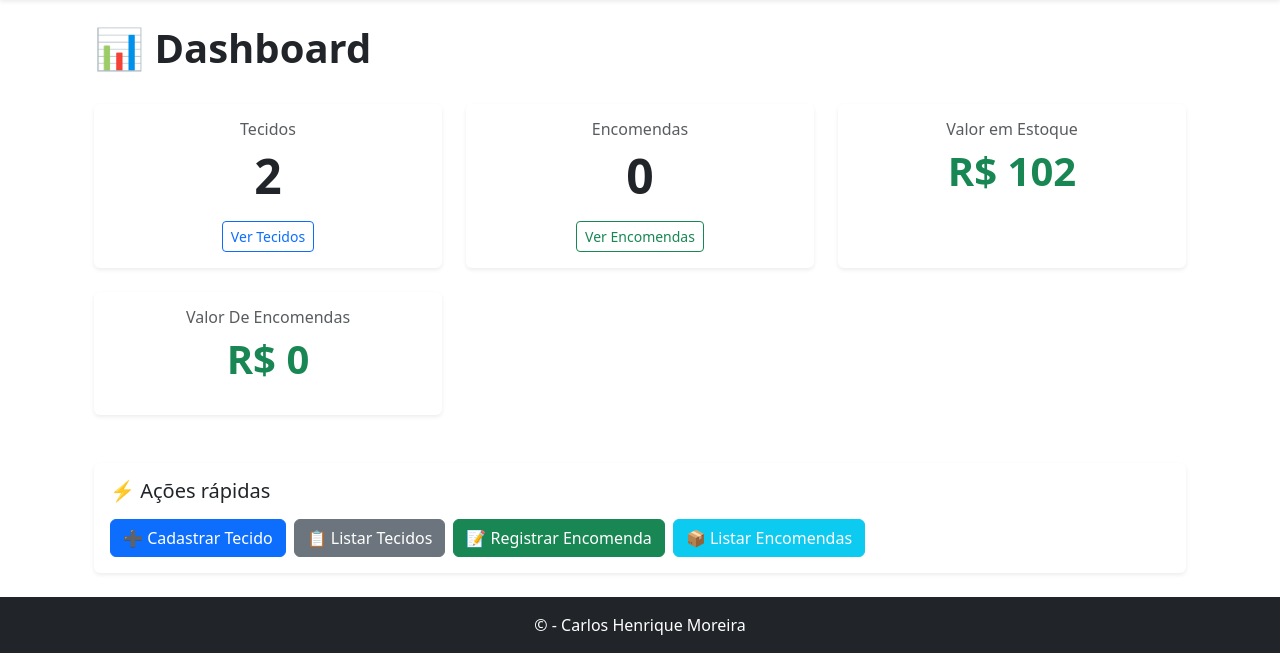
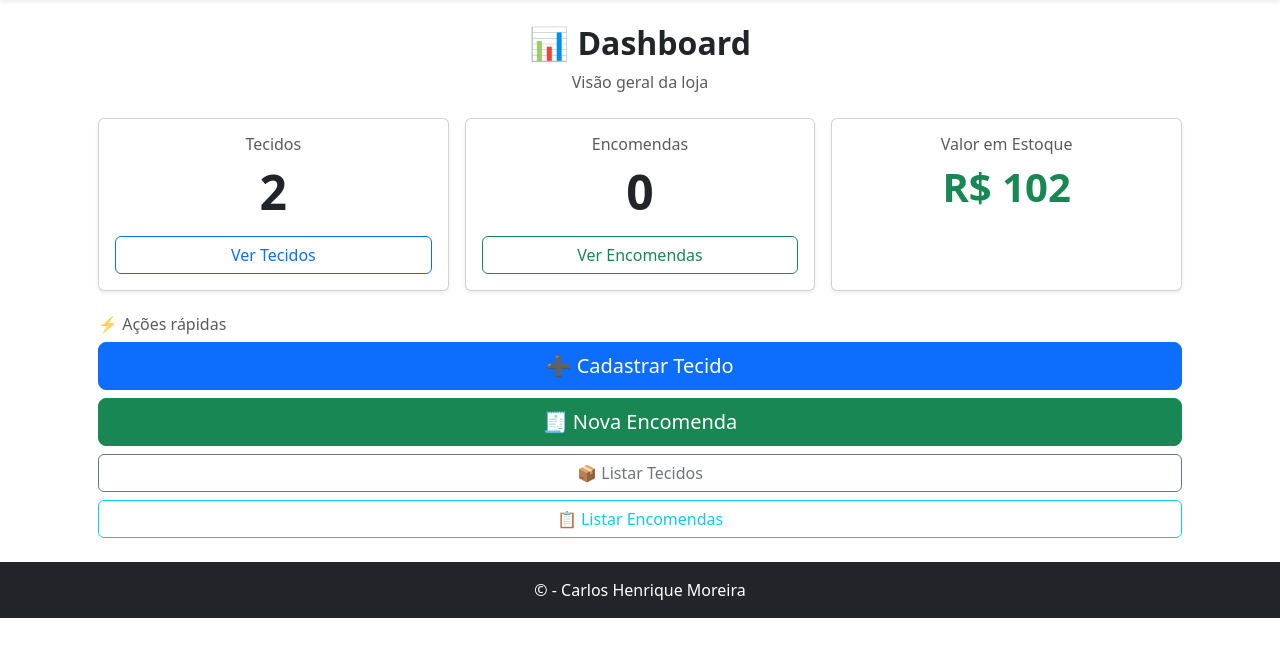
Before and after one commit to CARLOS4343/Loja_roupas, a Django app: page / in a window 1280 px wide. Shown: the part 138-800 px from the top of the page. Run offline with Django 5.2, Linux system fonts and the light colour scheme; data comes from the database, SQL or seed files in the repository.

```diff
--- a/Estoque/templates/estoque/home.html
+++ b/Estoque/templates/estoque/home.html
@@ -1,95 +1,74 @@
 {% extends 'estoque/base.html' %}
-
 {% block title %}Dashboard{% endblock %}
 
 {% block content %}
-
-<div class="container mt-4">
+<div class="container-fluid px-3">
 
     <!-- Título -->
-    <div class="d-flex justify-content-between align-items-center mb-4">
-        <h1 class="fw-bold">📊 Dashboard</h1>
+    <div class="text-center mb-4">
+        <h2 class="fw-bold">📊 Dashboard</h2>
+        <p class="text-muted mb-0">Visão geral da loja</p>
     </div>
 
-    <!-- Cards de resumo -->
-    <div class="row g-4">
+    <!-- Cards -->
+    <div class="row g-3">
 
-        <!-- Tecidos -->
-        <div class="col-md-4">
-            <div class="card text-center shadow-sm border-0 h-100">
+        <div class="col-12 col-md-4">
+            <div class="card shadow-sm text-center h-100">
                 <div class="card-body">
                     <h6 class="text-muted">Tecidos</h6>
-                    <p class="display-5 fw-semibold">{{ total_tecidos }}</p>
-                    <a href="{% url 'lista_tecidos' %}" class="btn btn-outline-primary btn-sm">
+                    <div class="display-5 fw-bold">{{ total_tecidos }}</div>
+                    <a href="{% url 'lista_tecidos' %}" class="btn btn-outline-primary w-100 mt-3">
                         Ver Tecidos
                     </a>
                 </div>
             </div>
         </div>
 
-        <!-- Encomendas -->
-        <div class="col-md-4">
-            <div class="card text-center shadow-sm border-0 h-100">
+        <div class="col-12 col-md-4">
+            <div class="card shadow-sm text-center h-100">
                 <div class="card-body">
                     <h6 class="text-muted">Encomendas</h6>
-                    <p class="display-5 fw-semibold">{{ total_encomendas }}</p>
-                    <a href="{% url 'listar_encomendas' %}" class="btn btn-outline-success btn-sm">
+                    <div class="display-5 fw-bold">{{ total_encomendas }}</div>
+                    <a href="{% url 'listar_encomendas' %}" class="btn btn-outline-success w-100 mt-3">
                         Ver Encomendas
                     </a>
                 </div>
             </div>
         </div>
 
-        <!-- Valor em Estoque -->
-        <div class="col-md-4">
-            <div class="card text-center shadow-sm border-0 h-100">
+        <div class="col-12 col-md-4">
+            <div class="card shadow-sm text-center h-100">
                 <div class="card-body">
                     <h6 class="text-muted">Valor em Estoque</h6>
-                    <p class="display-6 fw-semibold text-success">
+                    <div class="display-6 fw-bold text-success">
                         R$ {{ valor_total_estoque }}
-                    </p>
                     </div>
-            </div>
-        </div>
-        <div class="col-md-4">
-            <div class="card text-center shadow-sm border-0 h-100">
-                <div class="card-body">
-                    <h6 class="text-muted">Valor De Encomendas</h6>
-                    <p class="display-6 fw-semibold text-success">
-                        R$ {{ valor_total_encomendas }}
-                    </p>
                 </div>
             </div>
         </div>
 
     </div>
 
+    <!-- Ações rápidas -->
+    <div class="mt-4">
+        <h6 class="text-muted mb-2">⚡ Ações rápidas</h6>
 
-    <!-- Ações rápidas -->
-    <div class="card shadow-sm border-0 mt-5">
-        <div class="card-body">
-            <h5 class="mb-3">⚡ Ações rápidas</h5>
-
-            <div class="d-flex flex-wrap gap-2">
-                <a href="{% url 'cadastro_tecido' %}" class="btn btn-primary">
+        <div class="d-grid gap-2">
+            <a href="{% url 'cadastro_tecido' %}" class="btn btn-primary btn-lg">
                 ➕ Cadastrar Tecido
             </a>
-
-                <a href="{% url 'lista_tecidos' %}" class="btn btn-secondary">
-                    📋 Listar Tecidos
+            <a href="{% url 'registrar_encomenda' %}" class="btn btn-success btn-lg">
+                🧾 Nova Encomenda
             </a>
-
-                <a href="{% url 'registrar_encomenda' %}" class="btn btn-success">
-                    📝 Registrar Encomenda
+            <a href="{% url 'lista_tecidos' %}" class="btn btn-outline-secondary">
+                📦 Listar Tecidos
             </a>
-
-                <a href="{% url 'listar_encomendas' %}" class="btn btn-info text-white">
-                    📦 Listar Encomendas
+            <a href="{% url 'listar_encomendas' %}" class="btn btn-outline-info">
+                📋 Listar Encomendas
             </a>
-            </div>
         </div>
     </div>
 
 </div>
-
 {% endblock %}
--- a/requirements.txt
+++ b/requirements.txt
@@ -1,6 +1,8 @@
 asgiref==3.11.0
+dj-database-url==3.1.0
 Django==6.0.1
 gunicorn==25.0.3
 packaging==26.0
+psycopg2-binary==2.9.11
 setuptools==82.0.0
 sqlparse==0.5.5
```
Also changed, not shown: Loja/settings.py (+8 -6 lines). Lines whose indentation alone changed are shown as unchanged.
